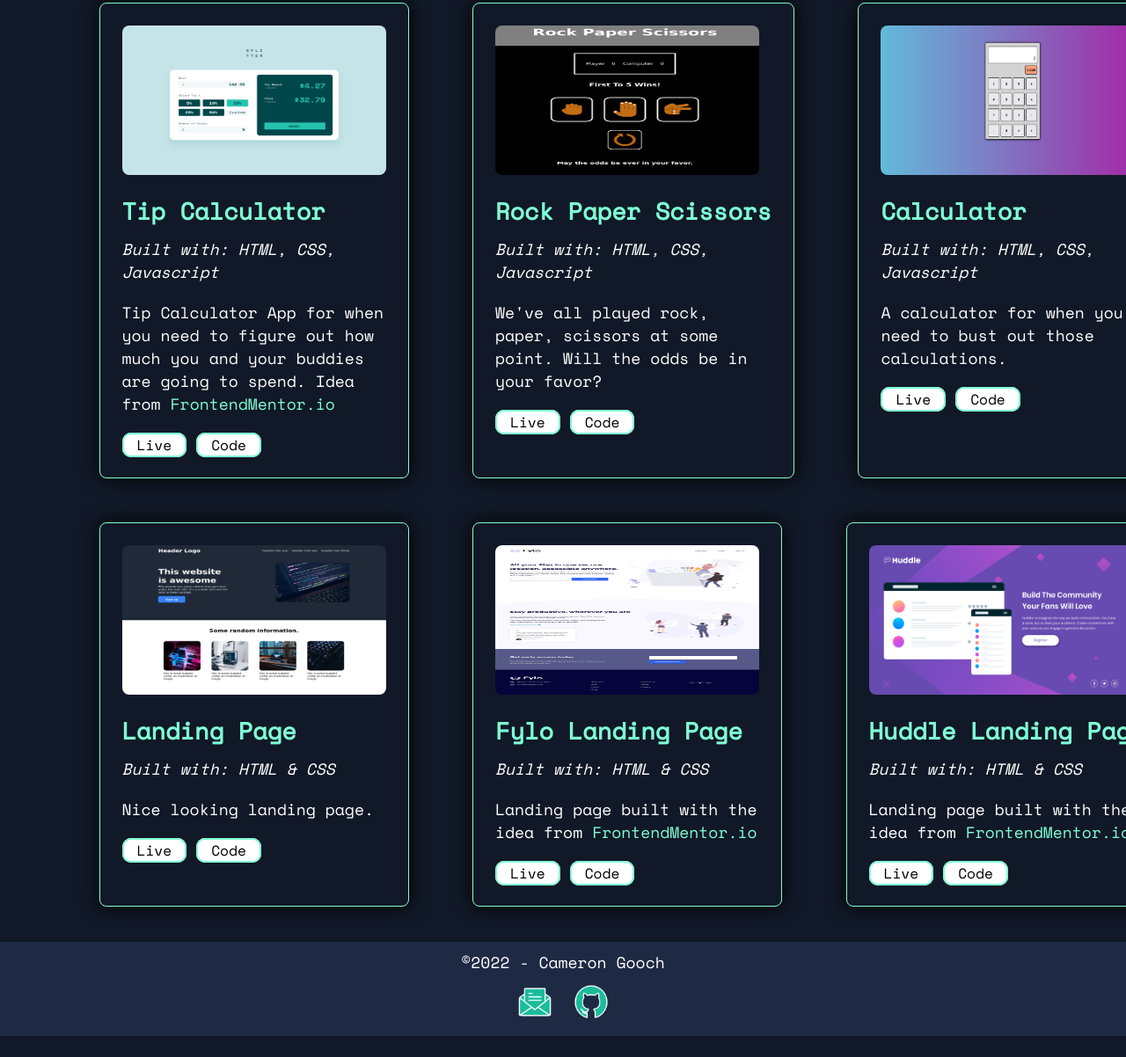
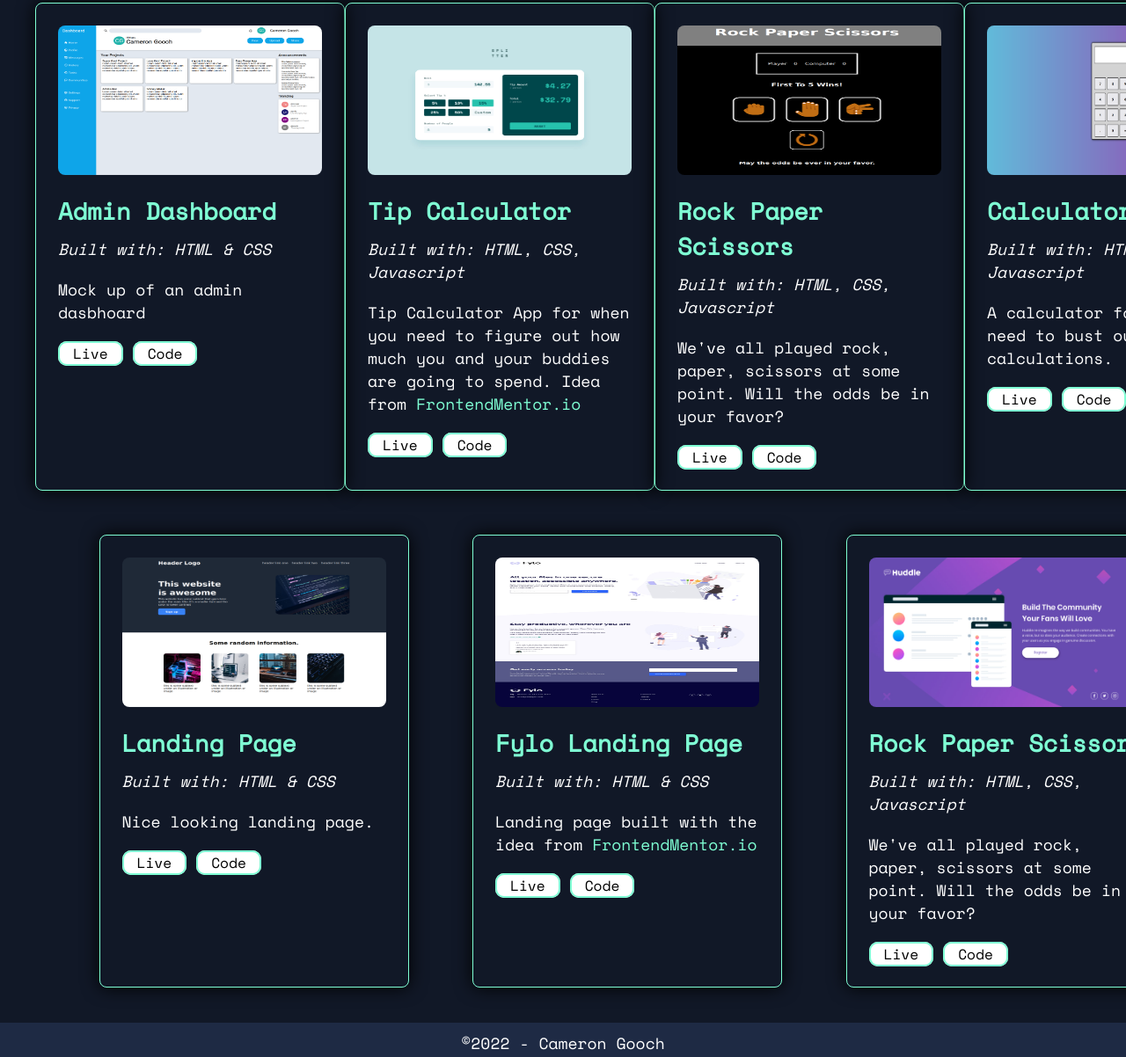
Before and after one commit to cdg341/portfolio, a plain HTML site: page index.html in a window 1280 px wide. Shown: the part 1389-2591 px from the top of the page at 88% size. Before the commit the page ends 2567 px from the top, so only its background shows below. Drawn offline with nearby package versions, Linux system fonts and the light colour scheme.

Commit message:
Updated projects

```diff
--- a/index.html
+++ b/index.html
@@ -86,6 +86,16 @@
       <!-- First row of projects -->
       <div class="layout">
         <div class="box-container">
+          <a href="https://cdg341.github.io/admin-dashboard/" target="_blank">
+            <img src="/project-images/Screenshot_2022-05-12_13-52-45.png" alt="" />
+          </a>
+          <h1>Admin Dashboard</h1>
+          <p><em>Built with: HTML & CSS</em></p>
+          <p>Mock up of an admin dasbhoard</p>
+          <a href="https://cdg341.github.io/admin-dashboard/" target="_blank" class="buttons">Live</a>
+          <a href="https://github.com/cdg341/admin-dashboard" target="_blank" class="buttons">Code</a>
+        </div>
+        <div class="box-container">
           <a href="https://cdg341.github.io/Tip-Calculator/" target="_blank">
             <img src="project-images/desktop-design-completed.jpg" alt="" />
           </a>
@@ -149,14 +159,11 @@
           <a href="https://cdg341.github.io/huddle-landing-page/" target="_blank">
             <img src="project-images/desktop-design.jpg" alt="" />
           </a>
-          <h1>Huddle Landing Page</h1>
-          <p><em>Built with: HTML & CSS</em></p>
-          <p>
-            Landing page built with the idea from
-            <a href="https://frontendmentor.io" target="_blank" style="text-decoration: none; color: aquamarine">FrontendMentor.io</a>
-          </p>
-          <a href="https://cdg341.github.io/huddle-landing-page/" target="_blank" class="buttons">Live</a>
-          <a href="https://github.com/cdg341/huddle-landing-page" target="_blank" class="buttons">Code</a>
+          <h1>Rock Paper Scissors</h1>
+          <p><em>Built with: HTML, CSS, Javascript</em></p>
+          <p>We've all played rock, paper, scissors at some point. Will the odds be in your favor?</p>
+          <a href="https://cdg341.github.io/rock-paper-scissors/" target="_blank" class="buttons">Live</a>
+          <a href="https://github.com/cdg341/rock-paper-scissors" target="_blank" class="buttons">Code</a>
         </div>
       </div>
     </section>
--- a/styles.css
+++ b/styles.css
@@ -136,6 +136,7 @@ a.icon {
 
 .profile-pic img {
   box-shadow: 20px 25px #1e2a44;
+  border-radius: 8px;
 }
 
 /*------------------- Media Query About Section -------------------- */
```
Also changed, not shown: project-images/Screenshot_2022-05-12_13-52-45.png (added).
